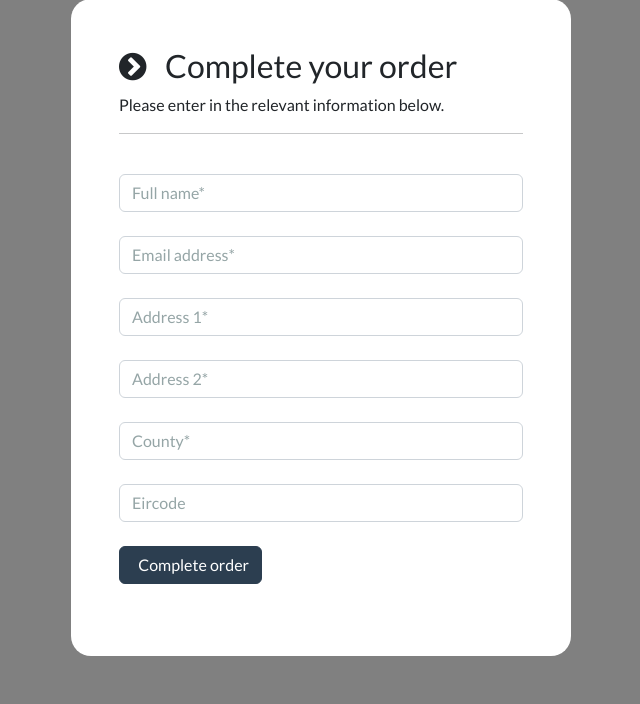
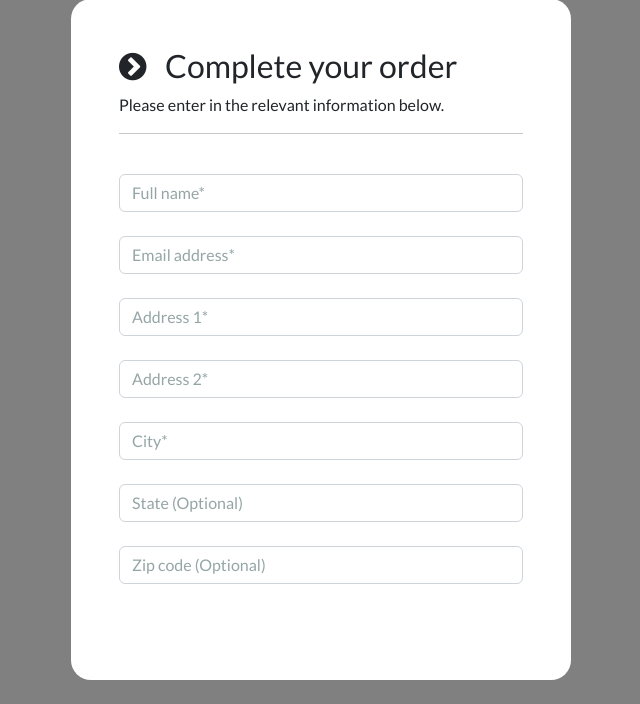
Before and after one commit to SamAkinbile/Ecommerce, a Django app: page /payment/checkout in a window 1280 px wide. Shown: the part 97-801 px from the top of the page, without its empty margins (319-959 px from the left). Before the commit the page ends 753 px from the top, so only its background shows below. Run offline with Django 5.2, Linux system fonts and the light colour scheme; data comes from the database, SQL or seed files in the repository; both versions use the stored data as it was after the commit; some libraries are stand-ins or nearby versions.

Commit message:
payapal troubleshooting

```diff
--- a/payment/templates/payment/checkout.html
+++ b/payment/templates/payment/checkout.html
@@ -1,3 +1,4 @@
+
 
 {% include "store/base.html" %}
 
@@ -26,7 +27,7 @@
 
         <div class="container bg-white shadow-md p-5" style="width:500px; border-radius:20px;">
 
-            <form id="form">
+            <form id="form" onsubmit="event.preventDefault();">
 
                 <div>
 
@@ -42,7 +43,7 @@
 
                     <div class="form-field">
 
-                        <input class="form-control validate" id="name" type="text" placeholder="Full name*" autocomplete="off" value="" required>
+                        <input class="form-control validate" id="name" type="text" placeholder="Full name*" autocomplete="off" value="{{shipping.full_name}}" required>
 
                     </div>
 
@@ -52,7 +53,7 @@
 
                     <div class="form-field">
 
-                        <input class="form-control validate" id="email" type="email" placeholder="Email address*" autocomplete="off" value="" required>
+                        <input class="form-control validate" id="email" type="email" placeholder="Email address*" autocomplete="off" value="{{shipping.email}}" required>
 
                     </div>
 
@@ -62,7 +63,7 @@
 
                     <div class="form-field">
 
-                        <input class="form-control validate" id="address1" type="text" placeholder="Address 1*" autocomplete="off" value="" required>
+                        <input class="form-control validate" id="address1" type="text" placeholder="Address 1*" autocomplete="off" value="{{shipping.address1}}" required>
 
                     </div>
 
@@ -72,7 +73,7 @@
 
                     <div class="form-field">
 
-                        <input class="form-control validate" id="address2" type="text" placeholder="Address 2*" autocomplete="off" value="" required>
+                        <input class="form-control validate" id="address2" type="text" placeholder="Address 2*" autocomplete="off" value="{{shipping.address2}}" required>
 
                     </div>
 
@@ -82,7 +83,7 @@
 
                     <div class="form-field">
 
-                        <input class="form-control validate" id="county" type="text" placeholder="County*" autocomplete="off" value="" required>
+                        <input class="form-control validate" id="city" type="text" placeholder="City*" autocomplete="off" value="{{shipping.city}}" required>
 
                     </div>
 
@@ -90,12 +91,19 @@
                     <br>
 
 
+                    <div class="form-field">
 
+                        <input class="form-control" id="state" type="text" placeholder="State (Optional)" autocomplete="off" value="{{shipping.state}}">
+
+                    </div>
+
+
+                    <br>
 
 
                     <div class="form-field">
 
-                        <input class="form-control" id="zipcode" type="text" placeholder="Eircode" autocomplete="off" value="">
+                        <input class="form-control" id="zipcode" type="text" placeholder="Zip code (Optional)" autocomplete="off" value="{{shipping.zipcode}}">
 
                     </div>
 
@@ -105,16 +113,16 @@
 
 
 
-               <button id="complete-order" type="submit" class="btn btn-primary navbar-btn text-white"> &nbsp; Complete order </button>
+               <!-- <button id="complete-order" class="btn btn-primary navbar-btn text-white"> &nbsp; Complete order </button>
+               -->
+
+                <br>
 
 
-                <br>  <br>
                 <div id="paypal-button-container"></div>
 
 
-                <script src="https://www.paypal.com/sdk/js?client-id=AXB8CVvi6ZAXznOIM_dPJWsS2R0yDRgNKqLhAa0HeHzNQJu36BlZVfNY2LCBUnBRN2gOsfLbSZ1HzwJF" data-sdk-integration-source="integrationbuilder"></script>
-
-
+                <script src="https://www.paypal.com/sdk/js?client-id=test&currency=USD&intent=capture&enable-funding=venmo" data-sdk-integration-source="integrationbuilder"></script>
 
 
 
@@ -132,6 +140,7 @@
 
 
     <!-- Ajax integration -->
+
 
 
     <script>
@@ -329,10 +338,10 @@
 
                         address1: $('#address1').val(),
                         address2: $('#address2').val(),
+                        city: $('#city').val(),
 
-
-                            county: $('#county').val(),
-                            eircode: $('#eircode').val(),
+                        state: $('#state').val(),
+                        zipcode: $('#zipcode').val(),
 
 
                         csrfmiddlewaretoken: "{{csrf_token}}",
@@ -377,6 +386,11 @@
         .catch((err) => {
             console.error('PayPal Buttons failed to render');
         });
+
+
+
+
+
 
 
 
```
Also changed, not shown: db.sqlite3. Lines whose indentation alone changed are shown as unchanged.
